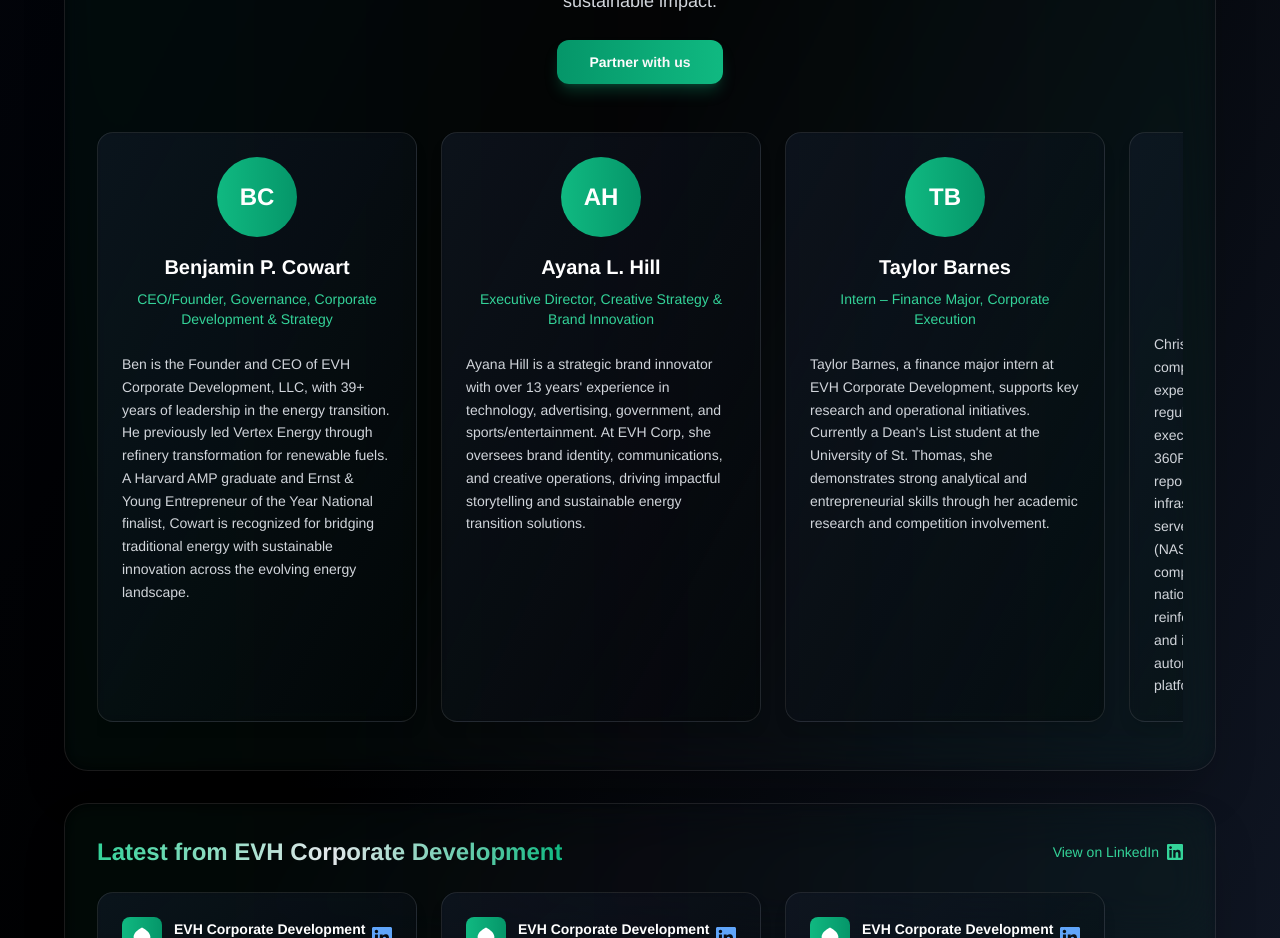
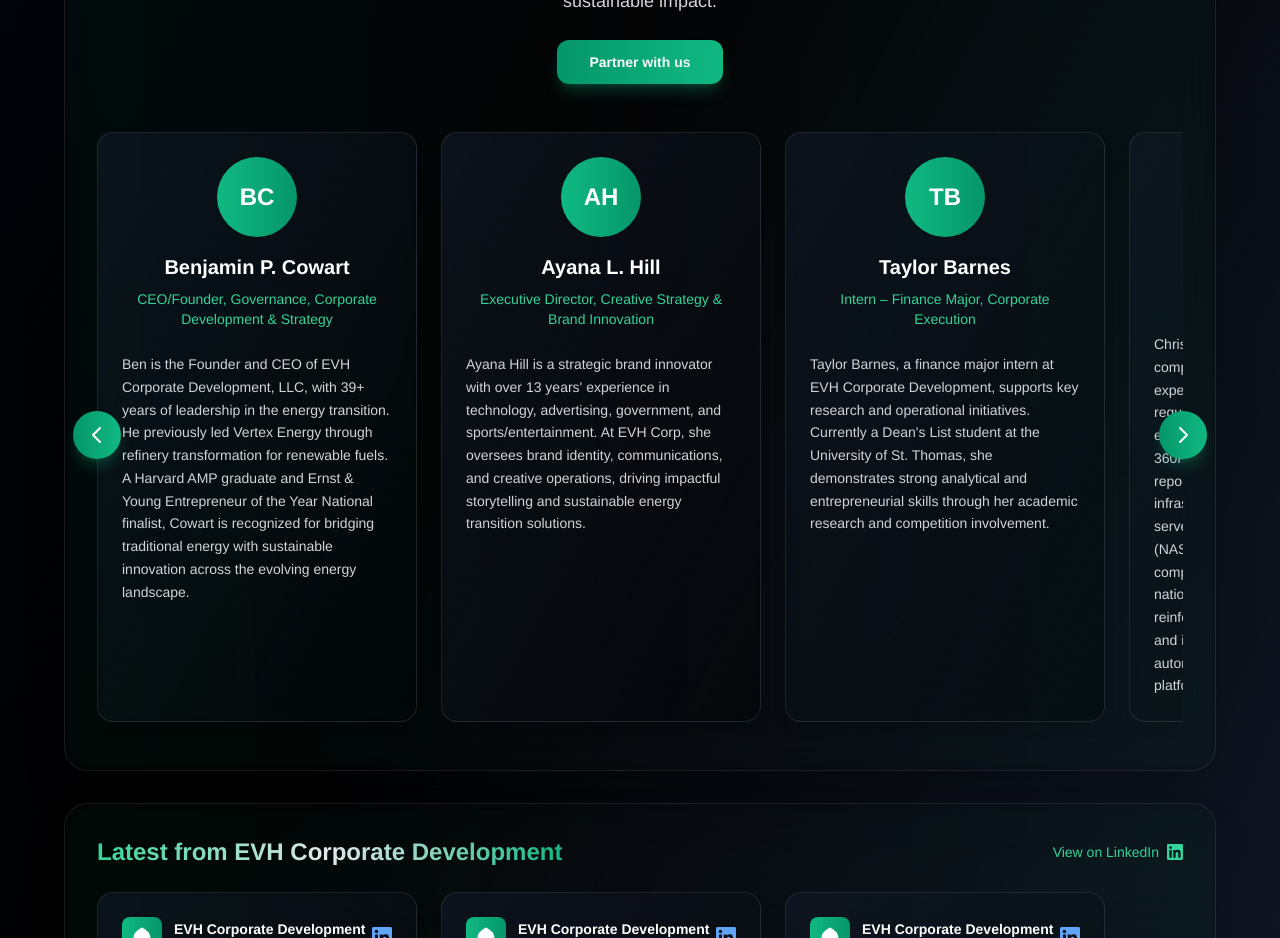
Before and after one commit to Taylorbarnes/evhaiweb, a Next.js app: page / in a window 1280 px wide. Shown: the part 1240-2178 px from the top of the page. Built offline with nearby package versions, Linux system fonts and the light colour scheme.

Commit message:
added-carousel-scroll

```diff
--- a/app/page.js
+++ b/app/page.js
@@ -59,11 +59,31 @@
 
 export default function Page() {
   const [messages, setMessages] = useState([
-    { role: "assistant", content: "Welcome to EVH. I’m your AI assistant. Ask anything about our mission, services, partnerships, or investment thesis." }
+    { role: "assistant", content: "Welcome to EVH. I'm your AI assistant. Ask anything about our mission, services, partnerships, or investment thesis." }
   ]);
   const [input, setInput] = useState("");
   const [loading, setLoading] = useState(false);
   const { ref: streamRef, scrollToBottom } = useAutoScroll();
+  const leadershipScrollRef = useRef(null);
+
+  // Leadership scroll functions
+  const scrollLeadershipLeft = () => {
+    if (leadershipScrollRef.current) {
+      leadershipScrollRef.current.scrollBy({
+        left: -320, // Width of one card (w-80 = 320px)
+        behavior: 'smooth'
+      });
+    }
+  };
+
+  const scrollLeadershipRight = () => {
+    if (leadershipScrollRef.current) {
+      leadershipScrollRef.current.scrollBy({
+        left: 320, // Width of one card (w-80 = 320px)
+        behavior: 'smooth'
+      });
+    }
+  };
 
   const linkedinPosts = [
     {
@@ -226,8 +246,30 @@
               </div>
             </div>
 
-            {/* Leadership Team Horizontal Scroll */}
-            <div className="overflow-x-auto scrollbar-hide">
+            {/* Leadership Team Horizontal Scroll with Navigation */}
+            <div className="relative">
+              {/* Navigation Buttons */}
+              <button
+                onClick={scrollLeadershipLeft}
+                className="absolute left-0 top-1/2 -translate-y-1/2 z-10 w-12 h-12 bg-gradient-to-r from-emerald-600 to-emerald-500 hover:from-emerald-500 hover:to-emerald-400 rounded-full flex items-center justify-center shadow-lg shadow-emerald-500/25 transition-all duration-300 backdrop-blur-sm -ml-6"
+                aria-label="Scroll left"
+              >
+                <svg className="w-6 h-6 text-white" fill="none" stroke="currentColor" viewBox="0 0 24 24">
+                  <path strokeLinecap="round" strokeLinejoin="round" strokeWidth={2} d="M15 19l-7-7 7-7" />
+                </svg>
+              </button>
+
+              <button
+                onClick={scrollLeadershipRight}
+                className="absolute right-0 top-1/2 -translate-y-1/2 z-10 w-12 h-12 bg-gradient-to-r from-emerald-600 to-emerald-500 hover:from-emerald-500 hover:to-emerald-400 rounded-full flex items-center justify-center shadow-lg shadow-emerald-500/25 transition-all duration-300 backdrop-blur-sm -mr-6"
+                aria-label="Scroll right"
+              >
+                <svg className="w-6 h-6 text-white" fill="none" stroke="currentColor" viewBox="0 0 24 24">
+                  <path strokeLinecap="round" strokeLinejoin="round" strokeWidth={2} d="M9 5l7 7-7 7" />
+                </svg>
+              </button>
+
+              <div ref={leadershipScrollRef} className="overflow-x-auto scrollbar-hide">
               <div className="flex gap-6 pb-4" style={{ width: 'max-content' }}>
                 {/* Benjamin P. Cowart */}
                 <div className="flex-shrink-0 w-80 bg-gradient-to-br from-gray-900/60 to-black/40 backdrop-blur-sm border border-white/10 rounded-2xl p-6 shadow-lg hover:shadow-xl transition-all duration-300 hover:border-emerald-400/30">
@@ -308,6 +350,7 @@
                     Paul is an IBM-certified Product Manager with deep expertise in artificial intelligence and a proven track record in sales. He combines a strong technical foundation with years of client-facing experience, allowing him to align product innovation with market needs. Paul is passionate about applying emerging technologies to create practical, growth-focused solutions, and his ability to connect strategy with execution makes him a valuable addition to the team.
                   </p>
                 </div>
+              </div>
               </div>
             </div>
           </div>
```
